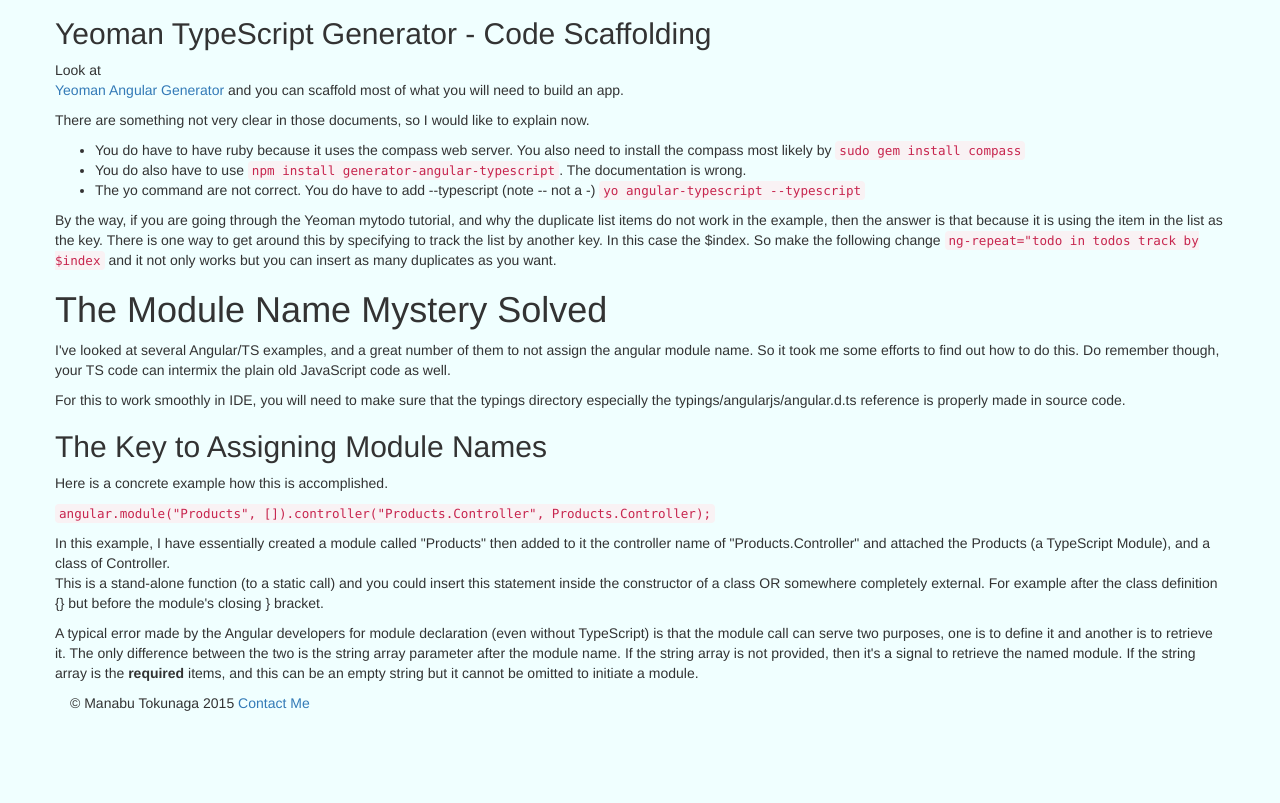
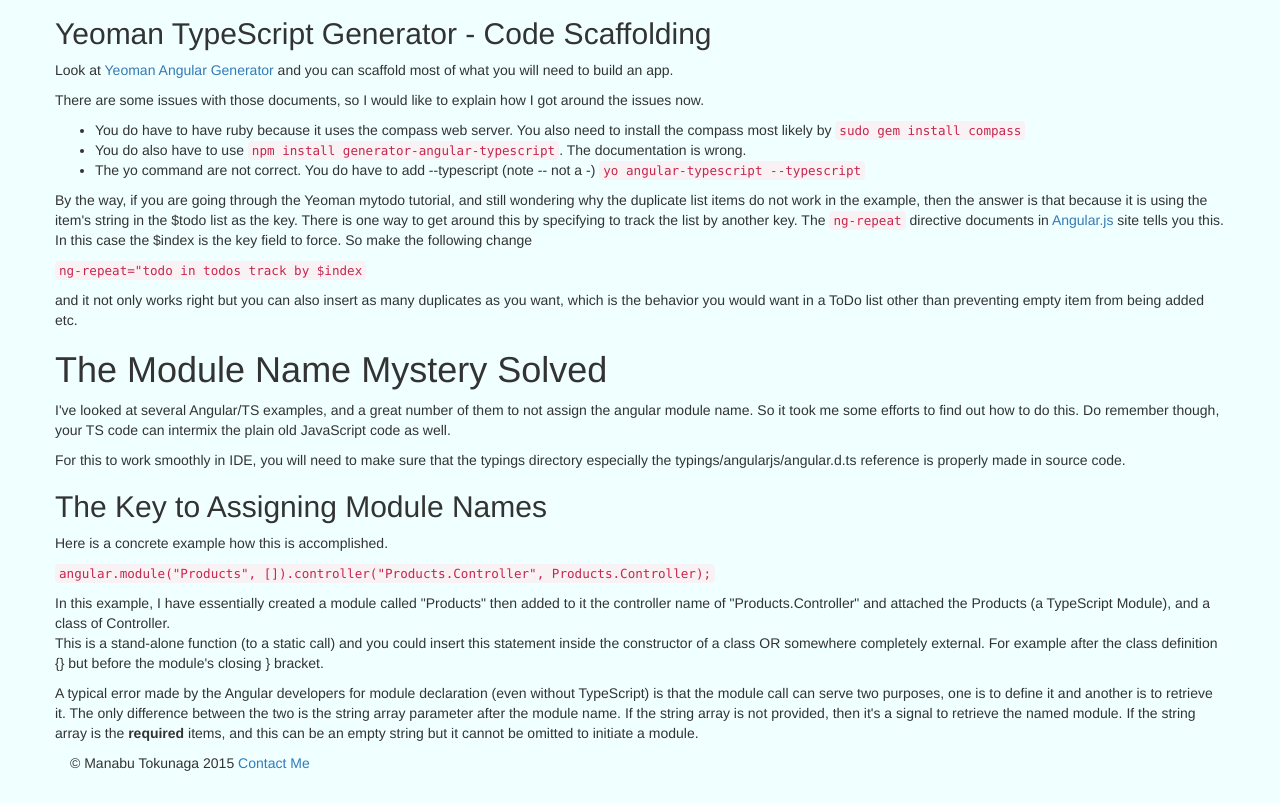
Before and after one commit to imanabu/imanabu.github.io, a website: page contents/ts/index.html in a window 1280 px wide. Shown: the part 951-1754 px from the top of the page. Before the commit the page ends 1694 px from the top, so only its background shows below. Drawn offline with Linux system fonts and the light colour scheme.

Commit message:
Added yeoman meted homework answer.

```diff
--- a/contents/ts/index.html
+++ b/contents/ts/index.html
@@ -91,20 +91,22 @@
             of your ts source code.</code></li>
         </ul>
         <h2>Yeoman TypeScript Generator - Code Scaffolding</h2>
-        Look at <a href="https://www.npmjs.com/package/generator-angular-typescript#controller" target="_blank">
-        <P>    Yeoman Angular Generator</a> and you can scaffold most of what you will need to build an app.
-        </P>
-        <p>There are something not very clear in those documents, so I would like to explain now.
+        <p>Look at <a href="https://www.npmjs.com/package/generator-angular-typescript#controller" target="_blank">
+        Yeoman Angular Generator</a> and you can scaffold most of what you will need to build an app.</p>
+
+        <p>There are some issues with those documents, so I would like to explain how I got around the issues now.
         <ul>
 	        <li>You do have to have ruby because it uses the compass web server. You also need to install
 	        the compass most likely by <code>sudo gem install compass</code></li>
 	        <li>You do also have to use <code>npm install generator-angular-typescript</code>. The documentation is wrong.</li>
 	        <li>The yo command are not correct. You do have to add --typescript (note -- not a -) <code>yo angular-typescript --typescript</code></li>
         </ul>
-        <p>By the way, if you are going through the Yeoman mytodo tutorial, and why the duplicate list items do not work in the example, then the answer
-	        is that because it is using the item in the list as the key. There is one way to get around this by specifying to track the list by
-	        another key. In this case the $index. So make the following change <code>ng-repeat="todo in todos track by $index</code> and
-	        it not only works but you can insert as many duplicates as you want.</p>
+        <p>By the way, if you are going through the Yeoman mytodo tutorial, and still wondering why the duplicate list items do not work in the example, then the answer
+	        is that because it is using the item's string in the $todo list as the key. There is one way to get around this by specifying to track the list by
+	        another key. The <code>ng-repeat</code> directive documents in <a href="https://docs.angularjs.org/error/ngRepeat/dupes" target=_blank>Angular.js</a> site tells you this.
+	        In this case the $index is the key field to force. So make the following change<p><code>ng-repeat="todo in todos track by $index</code></p> and
+	        it not only works right but you can also insert as many duplicates as you want, which is the behavior you would want in a ToDo list other than
+	        preventing empty item from being added etc.</p>
         <h1>The Module Name Mystery Solved</h1>
         <P>I've looked at several Angular/TS examples, and a great number of them to not assign the angular module name.
         So it took me some efforts to find out how to do this. Do remember though, your TS code can intermix the plain
```
